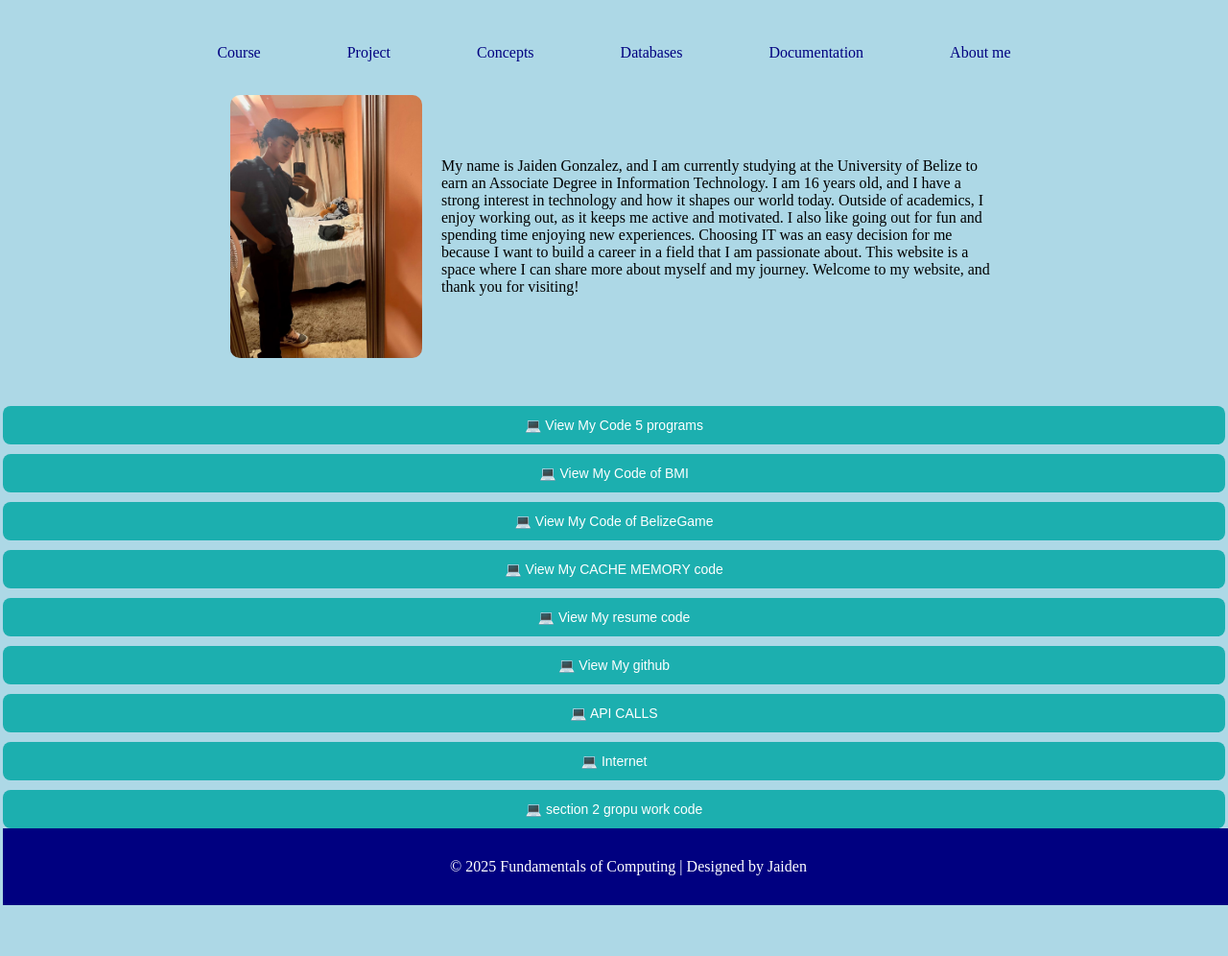
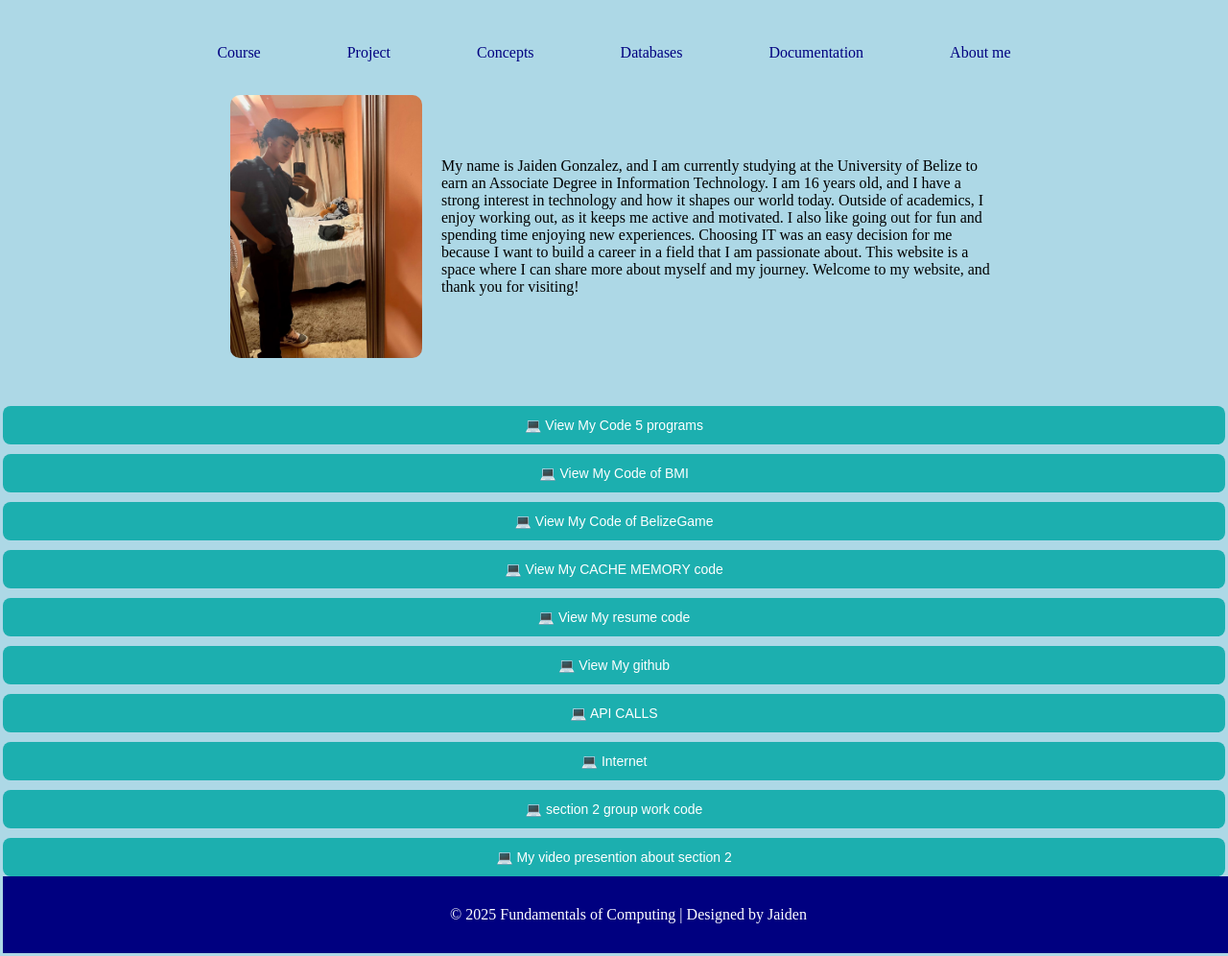
Before and after one commit to jainel16/FIANLPROJECT, a plain HTML site: page aboutme.html in a window 1280 px wide. Shown: the part 82-1078 px from the top of the page at 96% size. Before the commit the page ends 1028 px from the top, so only its background shows below. Drawn offline with Linux system fonts and the light colour scheme.

Commit message:
Update aboutme.html

```diff
--- a/aboutme.html
+++ b/aboutme.html
@@ -40,8 +40,13 @@
  <button onclick="window.location.href='https://github.com/jainel16?tab=repositories '" class="view-code-btn">💻 View My github</button>
  <button onclick="window.location.href='api.html '" class="view-code-btn">💻 API CALLS</button>
  <button onclick="window.location.href='conceptforfinalpro.html '" class="view-code-btn">💻 Internet</button>
- <button onclick="window.location.href='section2.html'" class="view-code-btn">💻 section 2 gropu work code</button>
+ <button onclick="window.location.href='section2.html'" class="view-code-btn">💻 section 2 group work code</button>
+ <button onclick="window.location.href='https://youtu.be/b57zUJuPwGY'" class="view-code-btn">💻 My video presention about section 2</button>
 
+
+
+
+</video>
 
 </main>
 <footer>
```
